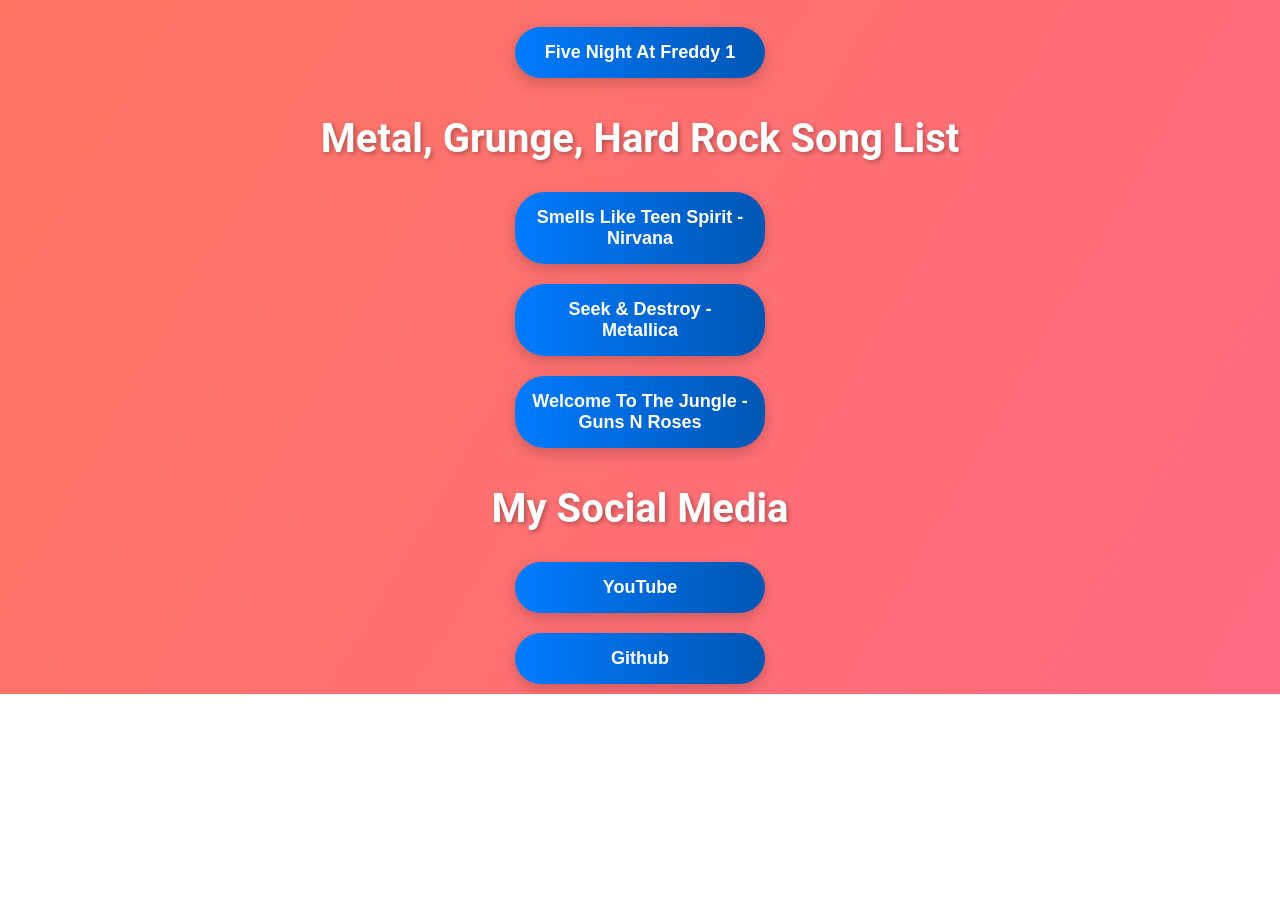
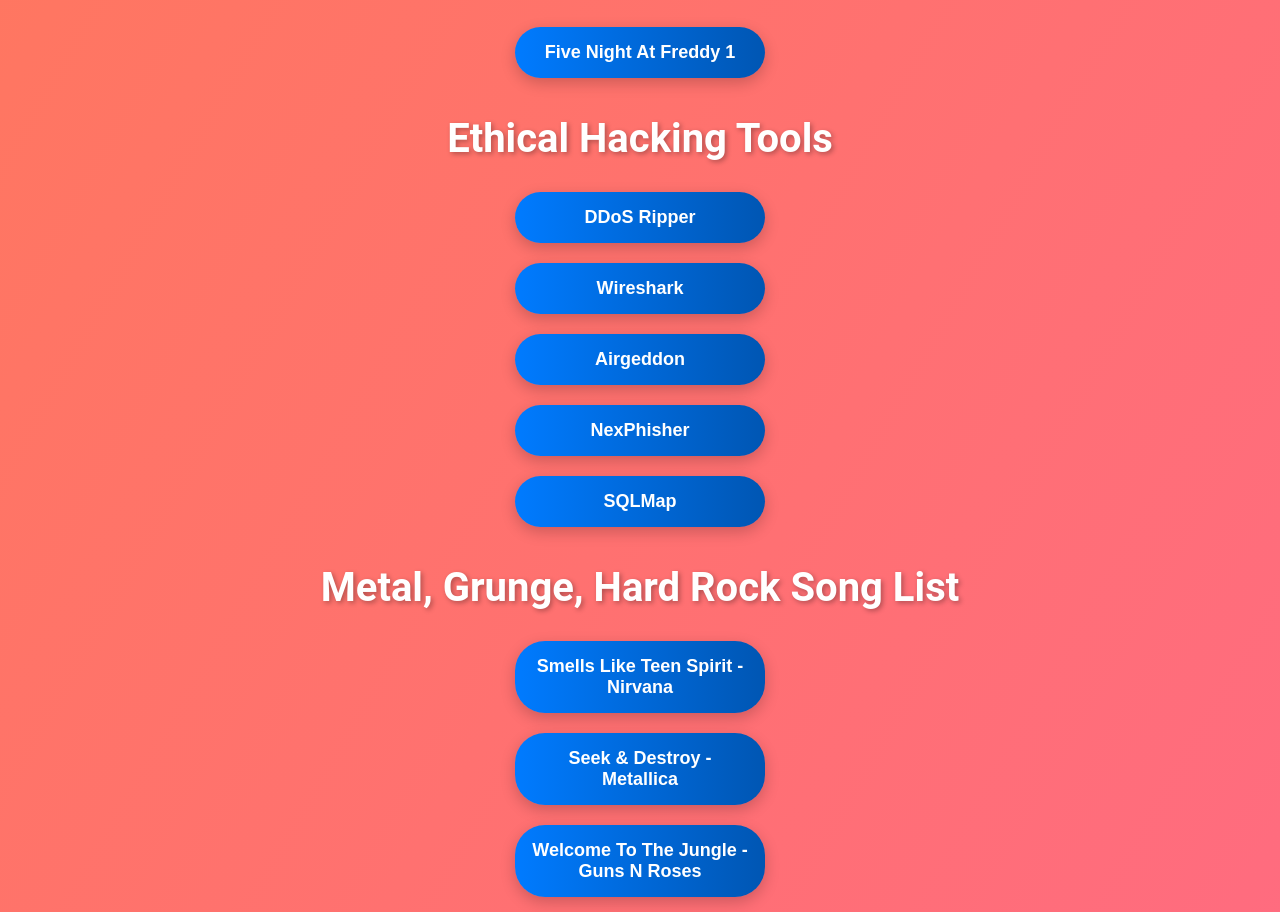
Before and after one commit to navyjlovefootball/LR10, a plain HTML site: page index.html in a window 1280 px wide. Shown: the part 1376-2288 px from the top of the page. Before the commit the page ends 2070 px from the top, so only its background shows below. Drawn offline with Linux system fonts and the light colour scheme.

Commit message:
Update Tipis TIpis

```diff
--- a/index.html
+++ b/index.html
@@ -80,6 +80,13 @@ Highlight</button>
 <h1>Horror Game List</h1>
     <button onclick="window.location.href='https://uploadhaven.com/download/434d95b8828eee6744761883799bf187';">Five Night At Freddy 1</button>
 
+<h1>Ethical Hacking Tools</h1>
+    <button onclick="window.location.href='https://github.com/palahsu/DDoS-Ripper';">DDoS Ripper</button>
+    <button onclick="window.location.href='https://www.wireshark.org/download.html';">Wireshark</button>
+    <button onclick="window.location.href='https://github.com/v1s1t0r1sh3r3/airgeddon';">Airgeddon</button>
+    <button onclick="window.location.href='https://github.com/htr-tech/nexphisher';">NexPhisher</button>
+    <button onclick="Window.location.href='https://github.com/sqlmapproject/sqlmap';">SQLMap</button>
+
 <h1>Metal, Grunge, Hard Rock Song List</h1>
      <button onclick="window.location.href='https://www.youtube.com/watch?v=hTWKbfoikeg&list=PLNjuQvUuTAjuMTjrKMyUIsxxSDSYg3Yi_';">Smells Like Teen Spirit - Nirvana</button>
      <button onclick="window.location.href='https://www.youtube.com/watch?v=FLTchCiC0T0';">Seek & Destroy - Metallica</button>
```
